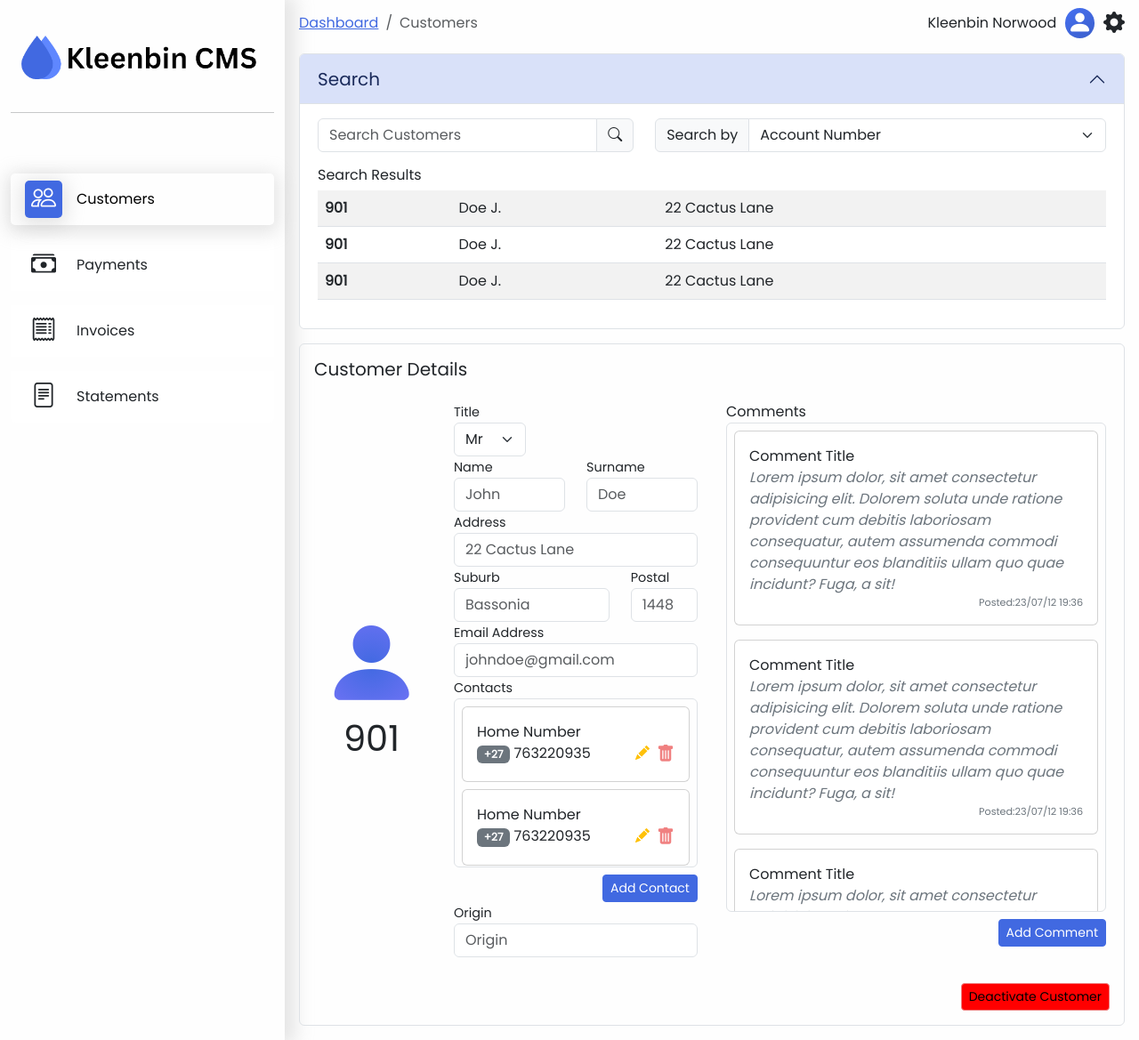
After one commit to terrychitter/customer-management-system, a PHP site: page /dashboard/customer.html in a window 1280 px wide. The commit adds this page. Shown: the whole page at 89% size. Run offline with PHP 8.4, Linux system fonts and the light colour scheme; some libraries are stand-ins or nearby versions.

Commit message:
add generic dashboard layout and customer page

```diff
--- a/custom-theme.scss
+++ b/custom-theme.scss
@@ -1,4 +1,12 @@
 // CUSTOM BOOTSTRAP THEME
+@import url("https://fonts.googleapis.com/css2?family=Poppins&display=swap");
+
 $primary: #4169e1;
-$danger: lightcoral;
+$danger: #f08080;
+
 @import "node_modules/bootstrap/scss/bootstrap.scss";
+
+:root {
+  --bs-body-font-family: "Poppins", sans-serif;
+  --bs-breadcrumb-margin-bottom: 0;
+}
--- /dev/null
+++ b/dashboard/customer.css
@@ -0,0 +1,55 @@
+.search-results {
+  cursor: pointer;
+}
+
+.profile-col i {
+  font-size: 7rem;
+  background: rgb(65, 105, 225);
+  background: radial-gradient(
+    circle,
+    rgba(65, 105, 225, 1) 0%,
+    rgba(134, 119, 255, 1) 100%
+  );
+  -webkit-background-clip: text;
+  -webkit-text-fill-color: transparent;
+}
+
+.customer {
+  position: relative;
+}
+
+.details-col label {
+  margin-bottom: 0;
+  font-size: 0.9rem;
+}
+
+.customer-acc-num {
+  margin-top: -2rem;
+}
+
+.contact-container {
+  max-height: 190px;
+}
+
+.contact-container .card .badge {
+  margin-bottom: 1rem;
+}
+
+.deactivate-customer-btn {
+  position: absolute;
+  bottom: 1rem;
+  right: 1rem;
+}
+
+.comments-container {
+  max-height: 550px;
+}
+
+.comments-container .card {
+  cursor: pointer;
+  margin-bottom: 1rem;
+}
+
+.comments-container .card:hover {
+  background-color: #d9e1f9;
+}
--- /dev/null
+++ b/dashboard/customer.html
@@ -0,0 +1,438 @@
+<!DOCTYPE html>
+<html lang="en">
+  <head>
+    <meta charset="UTF-8" />
+    <meta name="viewport" content="width=device-width, initial-scale=1.0" />
+    <title>Dashboard Customer</title>
+    <link
+      rel="stylesheet"
+      href="https://cdn.jsdelivr.net/npm/bootstrap-icons@1.10.5/font/bootstrap-icons.css"
+    />
+    <link rel="stylesheet" href="../global.css" />
+    <link rel="stylesheet" href="customer.css" />
+  </head>
+  <body class="container-fluid d-flex flex-column w-100">
+    <style>
+      .custom-nav > * {
+        height: 100%;
+      }
+    </style>
+    <div class="row h-100">
+      <nav class="custom-nav d-none d-md-block col-12 col-md-4 col-xl-3 col-xxl-2">
+        <div class="row justify-content-center pt-3">
+          <div class="custom-nav-head text-center col-12">
+            <style>
+              .custom-nav {
+                box-shadow: 7px 0px 19px 5px rgba(171, 171, 171, 0.3);
+                -webkit-box-shadow: 7px 0px 19px 5px rgba(171, 171, 171, 0.3);
+                -moz-box-shadow: 7px 0px 19px 5px rgba(171, 171, 171, 0.3);
+              }
+
+              .custom-nav-head {
+                height: auto;
+              }
+
+              .custom-nav-body {
+                height: 80%;
+              }
+
+              .logo {
+                margin: auto;
+                width: 100%;
+              }
+
+              .list-group-item {
+                display: flex;
+                align-items: center;
+                gap: 1rem;
+                border: none;
+                margin-bottom: 1rem;
+                cursor: pointer;
+              }
+
+              .icon-container {
+                padding-inline: 7px;
+                border-radius: 5px;
+              }
+
+              .list-group-item.active {
+                background-color: transparent;
+                color: black;
+                border-radius: 5px;
+                box-shadow: 0px 4px 19px 5px rgba(171, 171, 171, 0.3);
+                -webkit-box-shadow: 0px 4px 19px 5px rgba(171, 171, 171, 0.3);
+                -moz-box-shadow: 0px 4px 19px 5px rgba(171, 171, 171, 0.3);
+              }
+
+              .list-group-item.active .icon-container {
+                background-color: #4169e1;
+                color: white;
+                box-shadow: 0px 4px 19px 5px rgba(171, 171, 171, 0.3);
+                -webkit-box-shadow: 0px 4px 19px 5px rgba(171, 171, 171, 0.3);
+                -moz-box-shadow: 0px 4px 19px 5px rgba(171, 171, 171, 0.3);
+              }
+
+              .breadcrumb,
+              .breadcrumb * {
+                margin-bottom: 0;
+                padding-bottom: 0;
+              }
+
+              .profile-icon-container {
+                display: flex;
+                align-items: center;
+                justify-content: center;
+                width: 2.1rem;
+                height: 2.1rem;
+                border-radius: 50%;
+                background: linear-gradient(145deg, #4670f1, #3b5fcb);
+              }
+
+              .profile-icon-container i {
+                color: white;
+              }
+            </style>
+            <img
+              src="../images/logo_cropped.png"
+              alt="Kleenbin CMS Logo"
+              class="logo"
+            />
+            <hr class="custom-hr" />
+          </div>
+          <div class="custom-nav-body text-center col-12">
+            <ul class="list-group">
+              <li class="list-group-item active">
+                <div class="icon-container">
+                  <i class="bi bi-people fs-3"></i>
+                </div>
+                Customers
+              </li>
+              <li class="list-group-item">
+                <div class="icon-container">
+                  <i class="bi bi-cash-stack fs-3"></i>
+                </div>
+                Payments
+              </li>
+              <li class="list-group-item">
+                <div class="icon-container">
+                  <i class="bi bi-receipt fs-3"></i>
+                </div>
+                Invoices
+              </li>
+              <li class="list-group-item">
+                <div class="icon-container">
+                  <i class="bi bi-file-text fs-3"></i>
+                </div>
+                Statements
+              </li>
+            </ul>
+          </div>
+        </div>
+      </nav>
+      <main class="overflow-auto col-12 col-md px-md-3 pt-2">
+        <header class="custom-header row align-items-center">
+          <div class="d-none d-sm-block col">
+            <nav aria-label="breadcrumb mb-0 pb-0">
+              <ol class="breadcrumb">
+                <li class="breadcrumb-item"><a href="#">Dashboard</a></li>
+                <li class="breadcrumb-item active" aria-current="page">
+                  Customers
+                </li>
+              </ol>
+            </nav>
+          </div>
+          <div
+            class="profile-settings col d-flex align-items-center justify-content-end"
+            style="gap: 0.6rem"
+          >
+            <div class="account-name">Kleenbin Norwood</div>
+            <div class="profile-icon-container">
+              <i class="bi bi-person-fill fs-3"></i>
+            </div>
+            <i class="bi bi-gear-fill fs-4"></i>
+          </div>
+        </header>
+        <div
+          class="search-customers work-panel col-12 accordion"
+          id="search-customer-accordion"
+        >
+          <div class="accordion-item">
+            <div class="accordion-header" id="search-customer-accordion-item">
+              <button
+                class="accordion-button"
+                type="button"
+                data-bs-toggle="collapse"
+                data-bs-target="#panelsStayOpen-collapseOne"
+                aria-expanded="true"
+                aria-controls="panelsStayOpen-collapseOne"
+              >
+                <h2 class="fs-5 mb-0">Search</h1>
+              </button>
+            </div>
+            <div
+              id="panelsStayOpen-collapseOne"
+              class="accordion-collapse collapse show"
+              aria-labelledby="panelsStayOpen-headingOne"
+            >
+              <div class="accordion-body">
+                <div class="search-functions row">
+                  <div class="search-bar col-12 col-md-6 col-xl-5">
+                    <div class="input-group mb-3">
+                      <input
+                        type="text"
+                        class="form-control"
+                        placeholder="Search Customers"
+                        aria-label="Search Customers"
+                        aria-describedby="search-icon"
+                      />
+                      <span class="input-group-text" id="search-icon"
+                        ><i class="bi bi-search"></i
+                      ></span>
+                    </div>
+                  </div>
+                  <div class="search-by col">
+                    <div class="input-group mb-3">
+                      <span class="input-group-text" id="search-by-text"
+                        >Search by</span
+                      >
+                      <select
+                        class="form-select"
+                        aria-label="Default select example"
+                        aria-describedby="search-by-text"
+                      >
+                        <option value="account-number" selected>
+                          Account Number
+                        </option>
+                        <option value="surname">Surname</option>
+                        <option value="street-name">Street Name</option>
+                      </select>
+                    </div>
+                  </div>
+                </div>
+                <div class="row search-results gx-0">
+                  <h3 class="fs-6">Search Results</h3>
+                  <table class="table table-striped table-hover">
+                    <tbody>
+                      <tr>
+                        <th scope="row">901</th>
+                        <td>Doe J.</td>
+                        <td>22 Cactus Lane</td>
+                      </tr>
+                      <tr>
+                        <th scope="row">901</th>
+                        <td>Doe J.</td>
+                        <td>22 Cactus Lane</td>
+                      </tr>
+                      <tr>
+                        <th scope="row">901</th>
+                        <td>Doe J.</td>
+                        <td>22 Cactus Lane</td>
+                      </tr>
+                    </tbody>
+                  </table>
+                </div>
+              </div>
+            </div>
+          </div>
+        </div>
+        <div class="customer work-panel col-12 border rounded p-3 pb-5 mb-3">
+            <h2 class="fs-5">Customer Details</h2>
+            <div class="row">
+                <div class=" profile-col col-12 col-md-4 col-lg-3 col-xl-2 text-center align-content-center justify-content-center">
+                    <i class="bi bi-person-fill mb-0"></i>
+                    <p class="customer-acc-num fs-1">901</p>
+                </div>
+                <form class="details-col col-12 col-md col-xl-4 p-3 mb-0">
+                    <div class="title row">
+                        <div class="col-auto">
+                            <label for="title" class="form-label">Title</label>
+                            <select class="form-select" aria-label="Title">
+                                <option value="Mr">Mr</option>
+                                <option value="Mrs">Ms</option>
+                                <option value="Ms">Ms</option>
+                                <option value="Dr">Dr</option>
+                                <option value="Prof">Prof</option>
+                              </select>
+                        </div>
+                    </div>
+                    <div class="name-surname row">
+                        <div class="name col-sm-6">
+                            <label for="name" class="form-label">Name</label>
+                            <input type="text" name="name" class="form-control" placeholder="John">
+                        </div>
+                        <div class="surname col-sm-6">
+                            <label for="surname" class="form-label">Surname</label>
+                            <input type="text" name="surname" class="form-control" placeholder="Doe">
+                        </div>
+                    </div>
+                    <div class="address row">
+                        <div class="col">
+                            <label for="address" class="form-label">Address</label>
+                            <input type="text" name="address" class="form-control" placeholder="22 Cactus Lane">
+                        </div>
+                    </div>
+                    <div class="suburb-postal row">
+                        <div class="suburb col">
+                            <label for="suburb" class="form-label">Suburb</label>
+                            <input type="text" name="suburb" class="form-control" placeholder="Bassonia">
+                        </div>
+                        <div class="postal col-4">
+                            <label for="postal" class="form-label">Postal</label>
+                            <input type="text" name="postal" class="form-control" placeholder="1448">
+                        </div>
+                    </div>
+                    <div class=" email row">
+                        <div class="col">
+                            <label for="email" class="form-label">Email Address</label>
+                            <input type="email" name="email" class="form-control" placeholder="johndoe@gmail.com">
+                        </div>
+                    </div>
+                    <div class="contact row">
+                        <div class="col-12">
+                            <label for="contacts" class="form-label">
+                                Contacts
+                            </label>
+                            <div name="contacts" class="contact-container overflow-auto rounded border p-2">
+                                <div class="card mb-2">
+                                    <div class="card-body pb-1">
+                                        <div class="row p-0">
+                                            <div class=" col-12 col-lg-4 col-xl-12 text-truncate">Home Number</div>
+                                            <div class="col-10 col-md col-xl">
+                                                    <div class="badge bg-secondary">+27</div>
+                                                    763220935
+                                            </div>
+                                            <div class="col-12 justify-content-end" style="cursor: pointer; margin-top: -3.4rem; display: flex; gap: 0.5rem; align-items: center;">
+                                                <i class="bi bi-pencil-fill text-warning"></i>
+                                                <i class="bi bi-trash-fill fs-5 text-danger" style="cursor:pointer"></i>
+                                            </div>
+                                        </div>
+                                    </div>
+                                </div>
+                                <div class="card mb-2">
+                                    <div class="card-body pb-1">
+                                        <div class="row p-0">
+                                            <div class=" col-12 col-lg-4 col-xl-12 text-truncate">Home Number</div>
+                                            <div class="col-10 col-md col-xl">
+                                                    <div class="badge bg-secondary">+27</div>
+                                                    763220935
+                                            </div>
+                                            <div class="col-12 justify-content-end" style="cursor: pointer; margin-top: -3.4rem; display: flex; gap: 0.5rem; align-items: center;">
+                                                <i class="bi bi-pencil-fill text-warning"></i>
+                                                <i class="bi bi-trash-fill fs-5 text-danger" style="cursor:pointer"></i>
+                                            </div>
+                                        </div>
+                                    </div>
+                                </div>
+                                <div class="card mb-2">
+                                    <div class="card-body pb-1">
+                                        <div class="row p-0">
+                                            <div class=" col-12 col-lg-4 col-xl-12 text-truncate">Home Number</div>
+                                            <div class="col-10 col-md col-xl">
+                                                    <div class="badge bg-secondary">+27</div>
+                                                    763220935
+                                            </div>
+                                            <div class="col-12 justify-content-end" style="cursor: pointer; margin-top: -3.4rem; display: flex; gap: 0.5rem; align-items: center;">
+                                                <i class="bi bi-pencil-fill text-warning"></i>
+                                                <i class="bi bi-trash-fill fs-5 text-danger" style="cursor:pointer"></i>
+                                            </div>
+                                        </div>
+                                    </div>
+                                </div>
+                                <div class="card mb-2">
+                                    <div class="card-body pb-1">
+                                        <div class="row p-0">
+                                            <div class=" col-12 col-lg-4 col-xl-12 text-truncate">Home Number</div>
+                                            <div class="col-10 col-md col-xl">
+                                                    <div class="badge bg-secondary">+27</div>
+                                                    763220935
+                                            </div>
+                                            <div class="col-12 justify-content-end" style="cursor: pointer; margin-top: -3.4rem; display: flex; gap: 0.5rem; align-items: center;">
+                                                <i class="bi bi-pencil-fill text-warning"></i>
+                                                <i class="bi bi-trash-fill fs-5 text-danger" style="cursor:pointer"></i>
+                                            </div>
+                                        </div>
+                                    </div>
+                                </div>
+
+                            </div>
+                        </div>
+                        <div class="col mt-2 text-end">
+                            <button class="btn btn-sm btn-primary">Add Contact</button>
+                        </div>
+                    </div>
+                    <div class="origin-active row">
+                        <div class="origin col-12">
+                            <label for="origin" class="form-label mb-0">Origin</label>
+                            <input type="text" name="origin" id="origin" class="form-control" placeholder="Origin">
+                        </div>
+                        <div class="active col">
+                            <button class="deactivate-customer-btn btn btn-sm btn-danger" style="background-color: red;">Deactivate Customer</button>
+                        </div>
+                    </div>
+                </form>
+                <div class="comments-col p-3 mb-4 col-12 col-md-12 col-xl">
+                    <label for="comments">Comments</label>
+                    <div class="col h-100">
+                        <div class="comments-container overflow-auto border rounded p-2 h-100">
+                            <div class="card">
+                                <div class="card-body">
+                                    <div class="col-12">Comment Title</div>
+                                    <div class="col-12 fs-6 text-secondary"><i>Lorem ipsum dolor, sit amet consectetur adipisicing elit. Dolorem soluta unde ratione provident cum debitis laboriosam consequatur, autem assumenda commodi consequuntur eos blanditiis ullam quo quae incidunt? Fuga, a sit!</i></div>
+                                    <div class="col-12 text-secondary text-end" style="font-size: 0.7rem;">Posted:23/07/12 19:36</div>
+                                </div>
+                        </div>
+                            <div class="card">
+                                <div class="card-body">
+                                    <div class="col-12">Comment Title</div>
+                                    <div class="col-12 fs-6 text-secondary"><i>Lorem ipsum dolor, sit amet consectetur adipisicing elit. Dolorem soluta unde ratione provident cum debitis laboriosam consequatur, autem assumenda commodi consequuntur eos blanditiis ullam quo quae incidunt? Fuga, a sit!</i></div>
+                                    <div class="col-12 text-secondary text-end" style="font-size: 0.7rem;">Posted:23/07/12 19:36</div>
+                                </div>
+                        </div>
+                            <div class="card">
+                                <div class="card-body">
+                                    <div class="col-12">Comment Title</div>
+                                    <div class="col-12 fs-6 text-secondary"><i>Lorem ipsum dolor, sit amet consectetur adipisicing elit. Dolorem soluta unde ratione provident cum debitis laboriosam consequatur, autem assumenda commodi consequuntur eos blanditiis ullam quo quae incidunt? Fuga, a sit!</i></div>
+                                    <div class="col-12 text-secondary text-end" style="font-size: 0.7rem;">Posted:23/07/12 19:36</div>
+                                </div>
+                        </div>
+                            <div class="card">
+                                <div class="card-body">
+                                    <div class="col-12">Comment Title</div>
+                                    <div class="col-12 fs-6 text-secondary"><i>Lorem ipsum dolor, sit amet consectetur adipisicing elit. Dolorem soluta unde ratione provident cum debitis laboriosam consequatur, autem assumenda commodi consequuntur eos blanditiis ullam quo quae incidunt? Fuga, a sit!</i></div>
+                                    <div class="col-12 text-secondary text-end" style="font-size: 0.7rem;">Posted:23/07/12 19:36</div>
+                                </div>
+                        </div>
+                            <div class="card">
+                                <div class="card-body">
+                                    <div class="col-12">Comment Title</div>
+                                    <div class="col-12 fs-6 text-secondary"><i>Lorem ipsum dolor, sit amet consectetur adipisicing elit. Dolorem soluta unde ratione provident cum debitis laboriosam consequatur, autem assumenda commodi consequuntur eos blanditiis ullam quo quae incidunt? Fuga, a sit!</i></div>
+                                    <div class="col-12 text-secondary text-end" style="font-size: 0.7rem;">Posted:23/07/12 19:36</div>
+                                </div>
+                        </div>
+                            <div class="card">
+                                <div class="card-body">
+                                    <div class="col-12">Comment Title</div>
+                                    <div class="col-12 fs-6 text-secondary"><i>Lorem ipsum dolor, sit amet consectetur adipisicing elit. Dolorem soluta unde ratione provident cum debitis laboriosam consequatur, autem assumenda commodi consequuntur eos blanditiis ullam quo quae incidunt? Fuga, a sit!</i></div>
+                                    <div class="col-12 text-secondary text-end" style="font-size: 0.7rem;">Posted:23/07/12 19:36</div>
+                                </div>
+                        </div>
+                            <div class="card">
+                                <div class="card-body">
+                                    <div class="col-12">Comment Title</div>
+                                    <div class="col-12 fs-6 text-secondary"><i>Lorem ipsum dolor, sit amet consectetur adipisicing elit. Dolorem soluta unde ratione provident cum debitis laboriosam consequatur, autem assumenda commodi consequuntur eos blanditiis ullam quo quae incidunt? Fuga, a sit!</i></div>
+                                    <div class="col-12 text-secondary text-end" style="font-size: 0.7rem;">Posted:23/07/12 19:36</div>
+                                </div>
+                        </div>
+                        </div>
+                        <div class="col text-end mt-2">
+                            <button class="btn  btn-primary btn-sm">Add Comment</button>
+                        </div>
+                    </div>
+                </div>
+            </div>
+        </div>
+      </main>
+    </div>
+    <script src="../node_modules/bootstrap/dist/js/bootstrap.js"></script>
+  </body>
+</html>
--- a/global.css
+++ b/global.css
@@ -1,7 +1,18 @@
 @import "node_modules/bootstrap/dist/css/bootstrap.css";
 @import "custom-theme.css";
+
+html,
 body {
-  min-height: 100vh;
+  height: 100vh;
+  width: 100vw;
+}
+
+body {
+  background-color: rgb(254, 254, 254);
+}
+
+.work-panel {
+  margin-top: 1rem;
 }
 
 .panel {
```
Also changed, not shown: dashboard/payments.html (added, +159 -0 lines), custom-theme.css, images/logo.png (added), images/logo_cropped.png (added), 1 other file.
